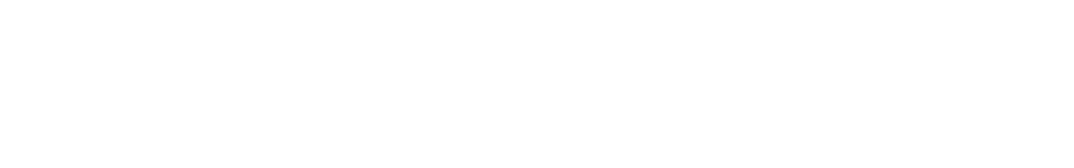
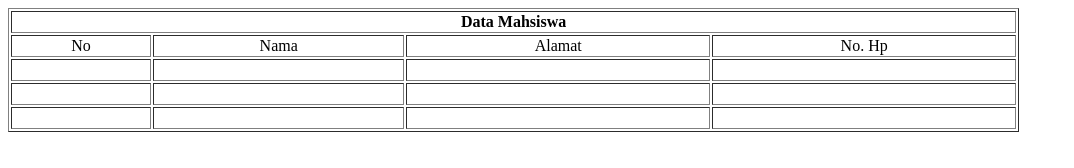
Before and after one commit to papschulo/itw2025_b_253040051, a plain HTML site: page latihan/latihan2/L2a253040051.html in a window 1280 px wide. Shown: the whole page, without its empty margins (0-1074 px from the left). Drawn offline with Linux system fonts and the light colour scheme.

Commit message:
sedang mengerjakan L2a

```diff
--- a/latihan/latihan2/L2a253040051.html
+++ b/latihan/latihan2/L2a253040051.html
@@ -1,8 +1,37 @@
 <html>
     <head>
-        <title>Tabel</title>
+        <title>Latihan 2a</title>
+        <link rel="stylesheet"
     </head>
     <body>
-
+        <table width="80%"border="1">
+            <tr>
+                <th align="center" colspan="5">Data Mahsiswa</th>
+            </tr>
+            <tr>
+                <td align="center">No</td>
+                <td align="center">Nama</td>
+                <td align="center">Alamat</td>
+                <td align="center">No. Hp</td>
+            </tr>
+            <tr>
+                <td>&nbsp;</td>
+                <td>&nbsp;</td>
+                <td>&nbsp;</td>
+                <td>&nbsp;</td>
+            </tr>
+            <tr>
+                <td>&nbsp;</td>
+                <td>&nbsp;</td>
+                <td>&nbsp;</td>
+                <td>&nbsp;</td>
+            </tr>
+            <tr>
+                <td>&nbsp;</td>
+                <td>&nbsp;</td>
+                <td>&nbsp;</td>
+                <td>&nbsp;</td>
+            </tr>
+        </table>
     </body>
 </html>
```
